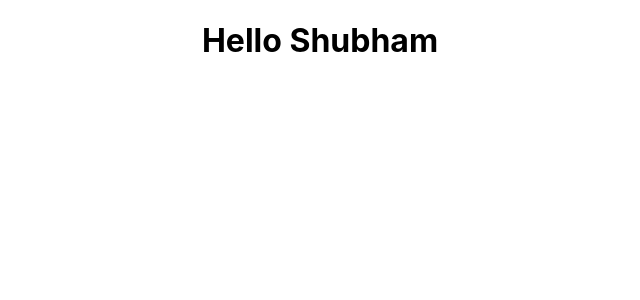
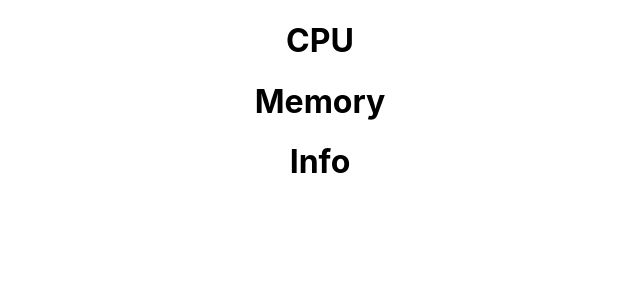
Before and after one commit to shubh-gpuk/performanceLoader, a React (Create React App) app in the folder reactclient/: page / in a window 1280 px wide. Shown: the top 300 px of the page, without its empty margins (320-960 px from the left). Built offline with nearby package versions, Linux system fonts and the light colour scheme.

Commit message:
Distribute performance data to respective react components.

```diff
--- a/reactclient/src/App.js
+++ b/reactclient/src/App.js
@@ -2,6 +2,7 @@ import {useState, useEffect} from 'react';
 import logo from './logo.svg';
 import './App.css';
 import socket from './utilities/socketConn';
+import Widget from './Widget'
 
 function App() {
 
@@ -16,9 +17,18 @@ function App() {
     });
   }, []);
 
+  let perfData_array = [performanceData];
+  //Iterate over all array elements, create a 'Widget' for every one of them.
+  //Then store the result in 'widgets' array
+  const widgets = perfData_array.map((data) => {
+    return <Widget key={data.macAddr} data={data} />;
+  });
+  console.log('widgets:');
+  console.log(widgets);
+
   return (
     <div className="App">
-      <h1>Hello Shubham</h1>
+      {widgets}
     </div>
   );
 }
--- /dev/null
+++ b/reactclient/src/Cpu.js
@@ -0,0 +1,9 @@
+function CPU(props) {
+    return (
+        <div>
+            <h1>CPU</h1>
+        </div>
+    );
+}
+
+export default CPU;
--- /dev/null
+++ b/reactclient/src/Info.js
@@ -0,0 +1,9 @@
+function Info() {
+    return (
+        <div>
+            <h1>Info</h1>
+        </div>
+    );
+}
+
+export default Info;
--- /dev/null
+++ b/reactclient/src/Memory.js
@@ -0,0 +1,9 @@
+function Memory() {
+    return (
+        <div>
+            <h1>Memory</h1>
+        </div>
+    );
+}
+
+export default Memory;
--- /dev/null
+++ b/reactclient/src/Widget.js
@@ -0,0 +1,24 @@
+import CPU from './Cpu';
+import Memory from './Memory';
+import Info from './Info';
+
+function Widget(props){
+
+    //Destructure the 'data' object
+    const {freeMem, totalMem, memUsage, OSType, upTime, cpuType, cpuCores, cpuSpeed, cpuLoad_percent} = props.data;
+
+    //Create objects and pass as props to respective components
+    const cpu = {cpuLoad_percent};
+    const memory = {freeMem, totalMem, memUsage};
+    const info = {OSType, upTime, cpuType, cpuCores, cpuSpeed};
+
+    return (
+        <div>
+            <CPU cpuData={cpu} />
+            <Memory memoryData = {memory} />
+            <Info infoData = {info} />
+        </div>
+    );
+}
+
+export default Widget;
```
Also changed, not shown: 1 other file (tests, documents, lock files or other folders).
